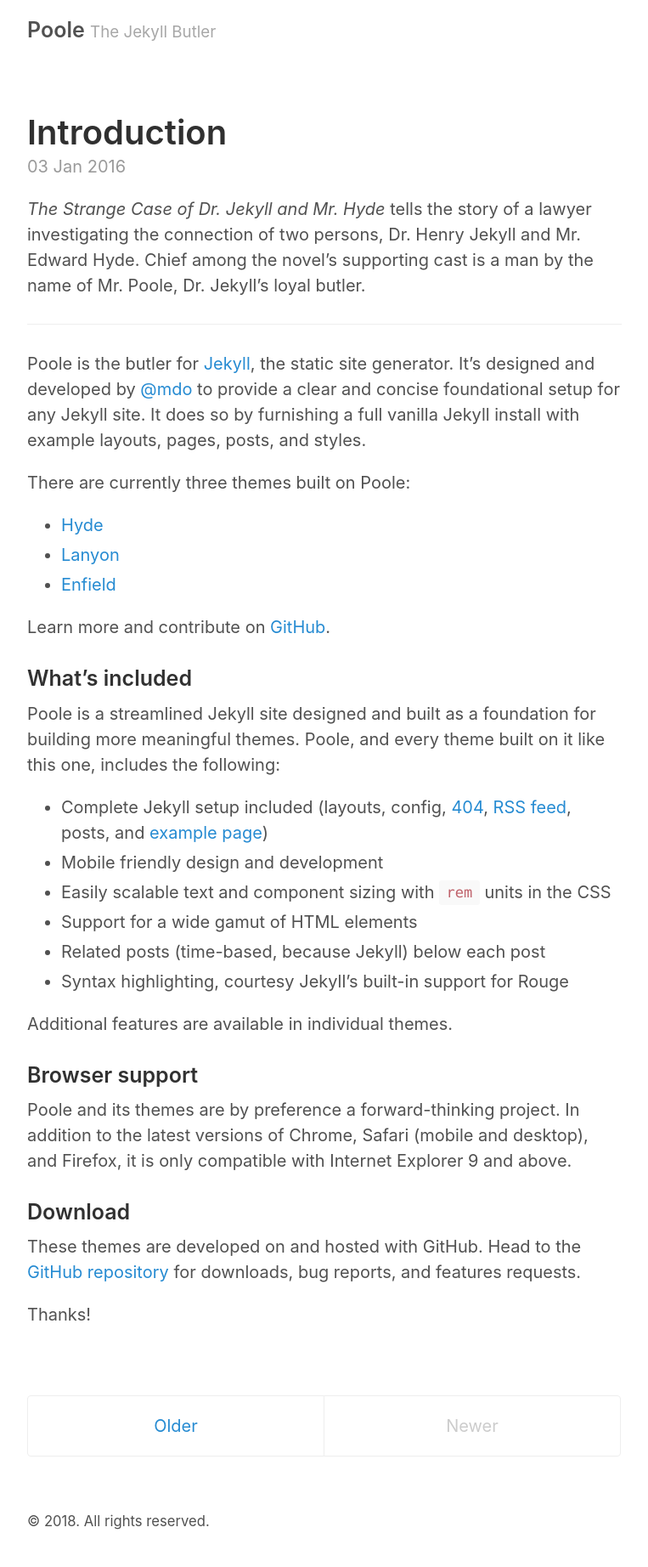
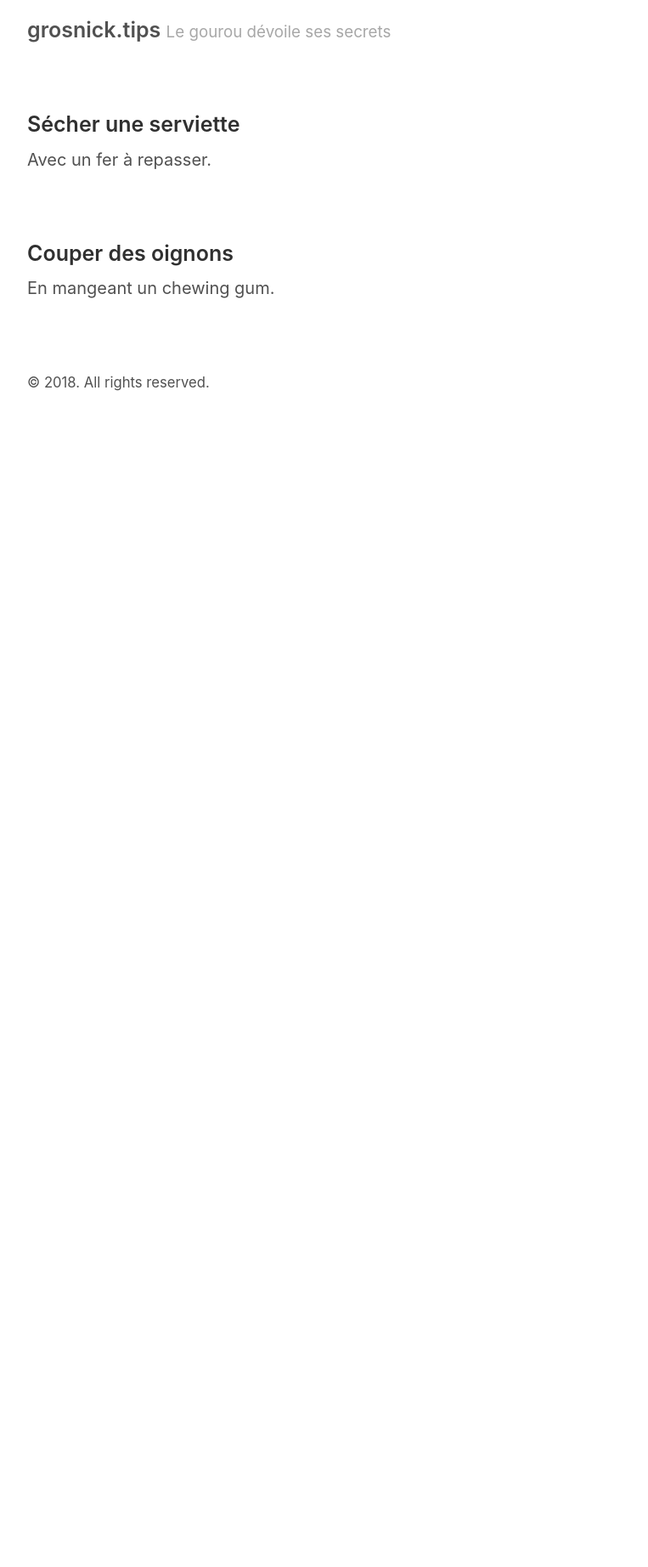
Before and after one commit to garytouet/grosnick-tips, a Jekyll site: the page built from index.html, in a window 1280 px wide. Shown: the whole page at 85% size, without its empty margins (258-1021 px from the left). Built offline with Jekyll 4.4.1, drawn with Linux system fonts in a browser that asks for light colours; the list of posts is cut into pages by our own code; after the commit the page ends 900 px from its top, so only the background shows below that.

Commit message:
first changes

```diff
--- a/_config.yml
+++ b/_config.yml
@@ -2,11 +2,11 @@
 permalink:           pretty
 
 # Setup
-title:               Poole
-tagline:             The Jekyll Butler
-url:                 http://getpoole.com
-paginate:            1
-baseurl:             ""
+title:               grosnick.tips
+tagline:             Le gourou dévoile ses secrets
+url:                 http://garytouet.com/
+paginate:            20
+baseurl:             /grosnick-tips
 
 # Assets
 #
@@ -17,9 +17,7 @@
 
 # About/contact
 author:
-  name:              Mark Otto
-  url:               https://twitter.com/mdo
-  email:             markdotto@gmail.com
+  name:              Gros Nick
 
 # Custom vars
 version:             2.0.0
@@ -27,6 +25,6 @@
   repo:              https://github.com/poole/poole
 
 # Gems
-gems:
+plugins:
   - jekyll-paginate
   - jekyll-gist
--- /dev/null
+++ b/_posts/2016-01-01-couper-oignons.md
@@ -0,0 +1,6 @@
+---
+layout: post
+title: Couper des oignons
+---
+
+En mangeant un chewing gum.
--- /dev/null
+++ b/_posts/2016-01-02-secher-serviette.md
@@ -0,0 +1,6 @@
+---
+layout: post
+title: Sécher une serviette
+---
+
+Avec un fer à repasser.
--- a/_posts/2016-01-03-introduction.md
+++ /dev/null
@@ -1,41 +0,0 @@
----
-layout: post
-title: Introduction
----
-
-*The Strange Case of Dr. Jekyll and Mr. Hyde* tells the story of a lawyer investigating the connection of two persons, Dr. Henry Jekyll and Mr. Edward Hyde. Chief among the novel's supporting cast is a man by the name of Mr. Poole, Dr. Jekyll's loyal butler.
-
------
-
-Poole is the butler for [Jekyll](http://jekyllrb.com), the static site generator. It's designed and developed by [@mdo](https://twitter.com/mdo) to provide a clear and concise foundational setup for any Jekyll site. It does so by furnishing a full vanilla Jekyll install with example layouts, pages, posts, and styles.
-
-There are currently three themes built on Poole:
-
-* [Hyde](http://hyde.getpoole.com)
-* [Lanyon](http://lanyon.getpoole.com)
-* [Enfield](http://enfield.getpoole.com)
-
-Learn more and contribute on [GitHub]({{ site.github.repo }}).
-
-### What's included
-
-Poole is a streamlined Jekyll site designed and built as a foundation for building more meaningful themes. Poole, and every theme built on it like this one, includes the following:
-
-* Complete Jekyll setup included (layouts, config, [404]({{ site.baseurl }}/404.html), [RSS feed]({{ site.baseurl }}/atom.xml), posts, and [example page]({{ site.baseurl }}/about))
-* Mobile friendly design and development
-* Easily scalable text and component sizing with `rem` units in the CSS
-* Support for a wide gamut of HTML elements
-* Related posts (time-based, because Jekyll) below each post
-* Syntax highlighting, courtesy Jekyll's built-in support for Rouge
-
-Additional features are available in individual themes.
-
-### Browser support
-
-Poole and its themes are by preference a forward-thinking project. In addition to the latest versions of Chrome, Safari (mobile and desktop), and Firefox, it is only compatible with Internet Explorer 9 and above.
-
-### Download
-
-These themes are developed on and hosted with GitHub. Head to the [GitHub repository]({{ site.github.repo }}) for downloads, bug reports, and features requests.
-
-Thanks!
--- a/index.html
+++ b/index.html
@@ -6,19 +6,20 @@
 <div class="posts">
   {% for post in paginator.posts %}
   <article class="post">
-    <h1 class="post-title">
+    <h3 class="post-title">
       <a href="{{ site.baseurl }}{{ post.url }}">
         {{ post.title }}
       </a>
-    </h1>
+    </h3>
 
-    <time datetime="{{ post.date | date_to_xmlschema }}" class="post-date">{{ post.date | date_to_string }}</time>
+    <!-- <time datetime="{{ post.date | date_to_xmlschema }}" class="post-date">{{ post.date | date_to_string }}</time> -->
 
     {{ post.content }}
   </article>
   {% endfor %}
 </div>
 
+{% if paginator.total_pages > 1 %}
 <div class="pagination">
   {% if paginator.next_page %}
     <a class="pagination-item older" href="{{ paginator.next_page_path | prepend: site.baseurl }}">Older</a>
@@ -31,3 +32,4 @@
     <span class="pagination-item newer">Newer</span>
   {% endif %}
 </div>
+{% endif %}
```
Also changed, not shown: _posts/2016-01-01-whats-jekyll.md (deleted, +0 -10 lines), _posts/2016-01-02-example-content.md (deleted, +0 -169 lines), 11 other files.
